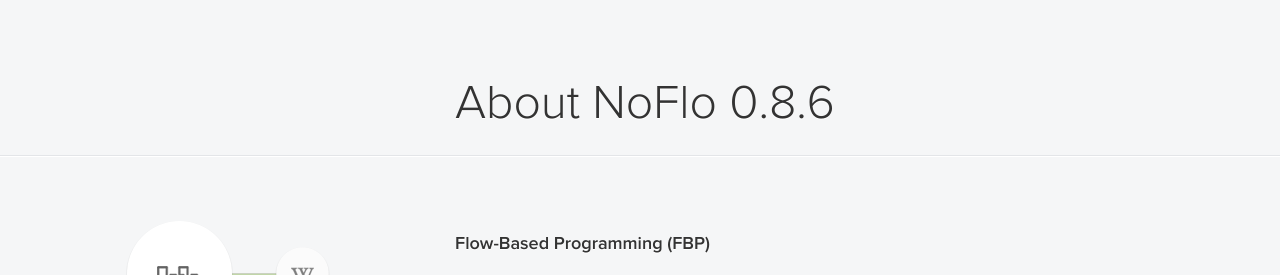
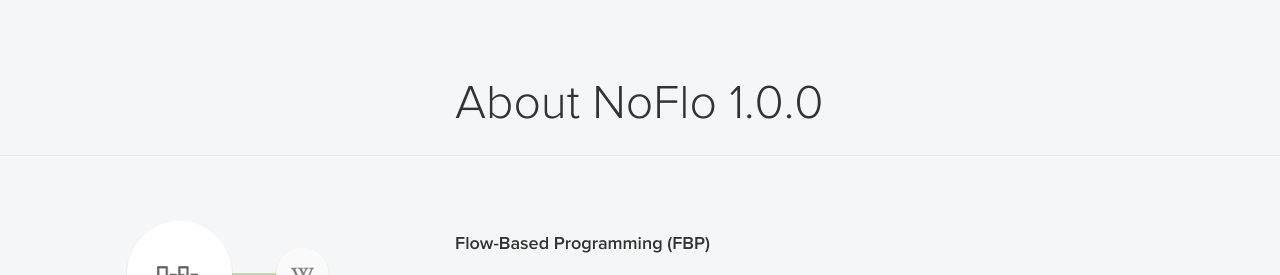
Before and after one commit to noflo/noflo.github.io, a Jekyll site: the page built from index.html, in a window 1280 px wide and 900 px high, scrolled down 567 px. Shown: the part 185-460 px from the top of the window. Built offline with Jekyll 4.4.1, drawn with Linux system fonts in a browser that asks for light colours; nearby versions of some CDN libraries.

Commit message:
Update version number

```diff
--- a/_config.yml
+++ b/_config.yml
@@ -1,6 +1,6 @@
 title: NoFlo
 tagline: Flow-Based Programming for JavaScript
-version: 0.8.6
+version: 1.0.0
 permalink: /:categories/:title/
 baseurl: ""
 repository:
```
